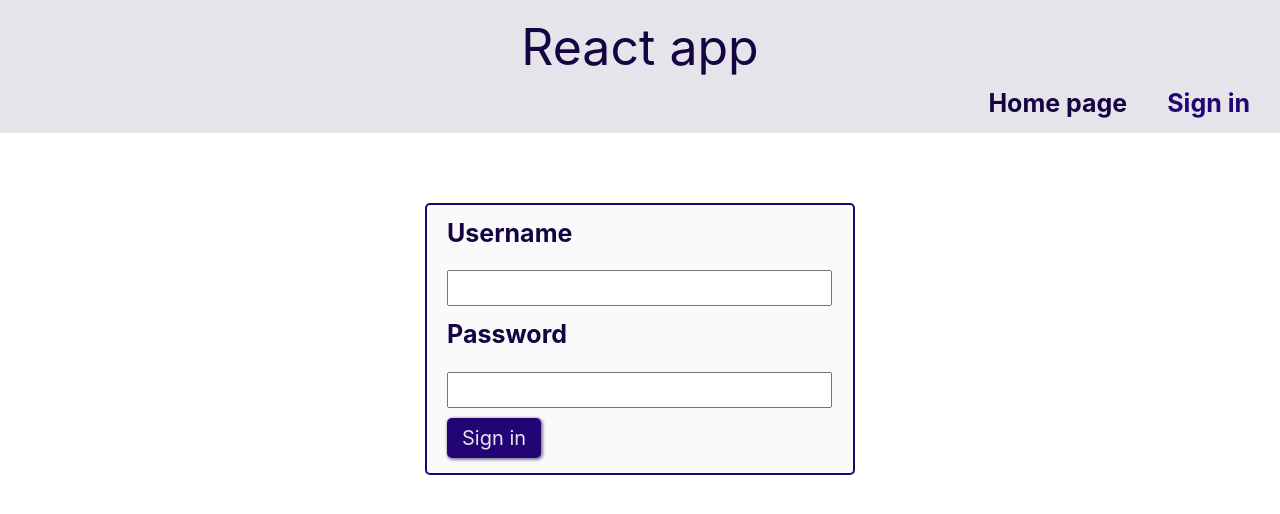
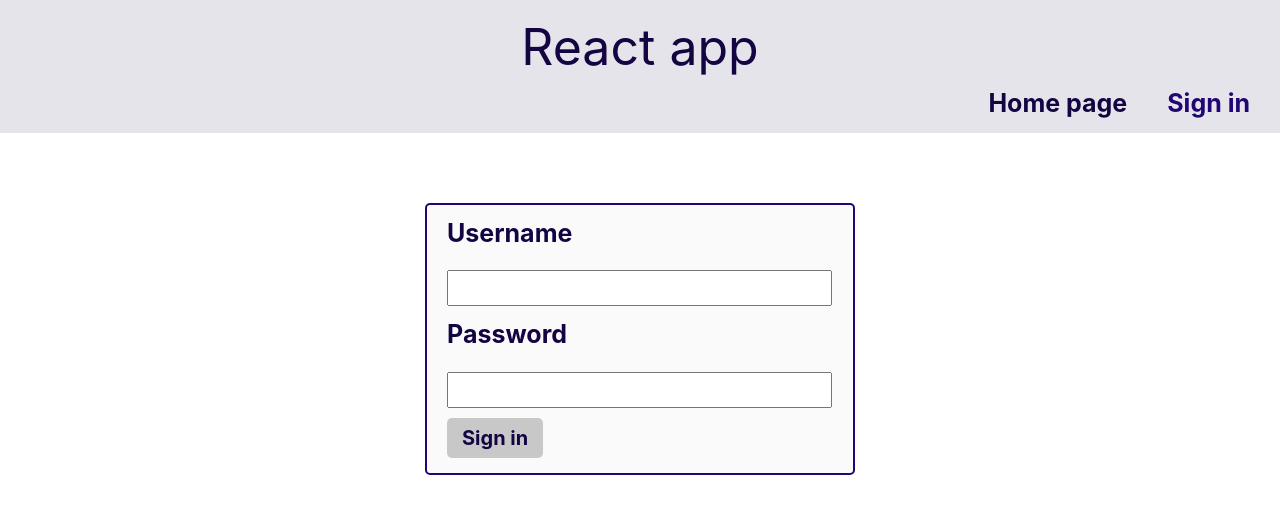
Before and after one commit to ineumiarzhytskaya-gomel-iba-by/ReactJS, a React (Create React App) app: page /sign-in in a window 1280 px wide. Shown: the top 514 px of the page. Built offline with nearby package versions, Linux system fonts and the light colour scheme; no server answers.

Commit message:
Task T08.01

```diff
--- /dev/null
+++ b/src/components/Input/Input.css
@@ -0,0 +1,14 @@
+.input {
+  font-size: 20px;
+  width: 385px;
+  margin: 10px 0px 10px 0px;
+}
+
+.invalid-input {
+  font-size: 20px;
+  width: 385px;
+  margin: 10px 0px 10px 0px;
+  border: 2px solid rgb(255, 100, 100);
+  border-radius: 5px;
+  background-color: rgb(255, 225, 225);
+}
--- /dev/null
+++ b/src/components/Input/Input.jsx
@@ -0,0 +1,44 @@
+import "./Input.css";
+import { useState, useEffect } from "react";
+
+const Input = ({ id, type, children, validateForm }) => {
+  const [isValid, setIsValid] = useState(false);
+  const [isTouched, setIsTouched] = useState(false);
+
+  const changeHandler = (event) => {
+    const value = event.target.value;
+
+    if (id === "username") {
+      if (/^.+?@.+?\..+?/.test(value)) {
+        !isValid && setIsValid(true);
+      } else {
+        isValid && setIsValid(false);
+      }
+    } else if (id === "password") {
+      if (value.length >= 8 && /\d/.test(value) && /[a-zа-яё]/i.test(value)) {
+        !isValid && setIsValid(true);
+      } else {
+        isValid && setIsValid(false);
+      }
+    }
+  };
+
+  useEffect(() => {
+    validateForm(isValid, id);
+  }, [isValid, id, validateForm]);
+
+  return (
+    <>
+      <label htmlFor={id}>{children}</label>
+      <input
+        id={id}
+        type={type}
+        className={!isValid && isTouched ? "invalid-input" : "input"}
+        onChange={changeHandler}
+        onBlur={() => setIsTouched(true)}
+      />
+    </>
+  );
+};
+
+export default Input;
--- /dev/null
+++ b/src/components/Input/index.jsx
@@ -0,0 +1,3 @@
+import Input from "./Input";
+
+export default Input;
--- a/src/pages/SignIn/SignIn.css
+++ b/src/pages/SignIn/SignIn.css
@@ -8,12 +8,6 @@
   font-size: 25px;
   font-weight: bold;
   color: rgb(20, 4, 66);
-}
-
-.input {
-  font-size: 20px;
-  width: 385px;
-  margin: 10px 0px 10px 0px;
 }
 
 .sign-in-button {
@@ -31,6 +25,16 @@
   background-color: rgb(20, 4, 66);
 }
 
+.disabled-button {
+  font-size: 20px;
+  color: rgb(20, 4, 66);
+  font-weight: bold;
+  background-color: rgb(200, 200, 200);
+  padding: 5px 15px 5px 15px;
+  border-radius: 5px;
+  border: none;
+}
+
 .sign-in-background {
     padding: 50px;
     display: flex;
--- a/src/pages/SignIn/SignIn.jsx
+++ b/src/pages/SignIn/SignIn.jsx
@@ -1,19 +1,41 @@
 import "./SignIn.css";
+import { useState, useCallback } from "react";
 import { useNavigate } from "react-router-dom";
+import Input from "../../components/Input/Input";
 
 const SignIn = () => {
   const navigate = useNavigate();
+  const [isFormValid, setIsFormValid] = useState({
+    username: false,
+    password: false,
+  });
 
   const goHomeHandler = () => navigate("/home");
+
+  const validateFormHandler = useCallback((isValid, id) => {
+    setIsFormValid((prevState) => {
+      const prevErrors = { ...prevState };
+      prevErrors[id] = isValid;
+      return prevErrors;
+    });
+  }, []);
+
+  const isButtonDisabled = Object.values(isFormValid).includes(false);
 
   return (
     <div className="sign-in-background">
       <form onSubmit={goHomeHandler} className="sign-in-form">
-        <label htmlFor="username">Username</label>
-        <input id="username" type="text" className="input" />
-        <label htmlFor="password">Password</label>
-        <input id="password" type="password" className="input" />
-        <button type="submit" className="sign-in-button">
+        <Input id="username" type="text" validateForm={validateFormHandler}>
+          Username
+        </Input>
+        <Input id="password" type="password" validateForm={validateFormHandler}>
+          Password
+        </Input>
+        <button
+          type="submit"
+          className={isButtonDisabled ? "disabled-button" : "sign-in-button"}
+          disabled={isButtonDisabled}
+        >
           Sign in
         </button>
       </form>
```
